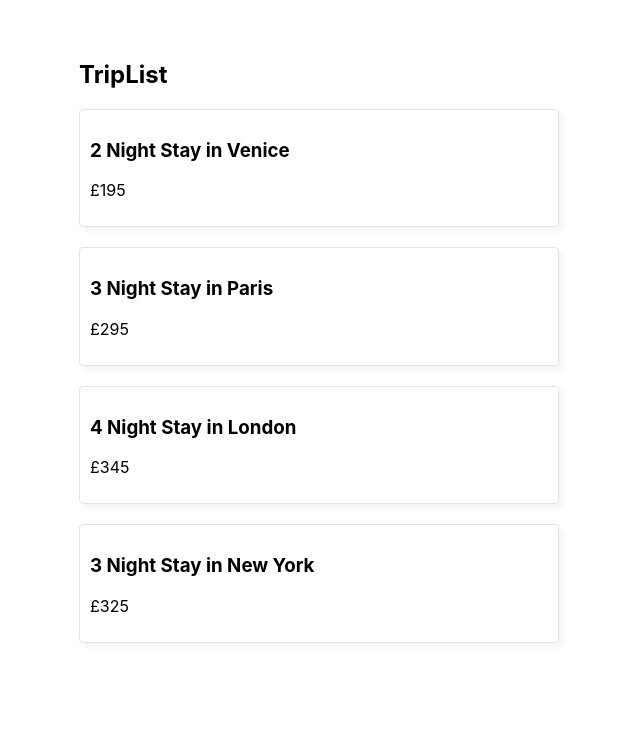
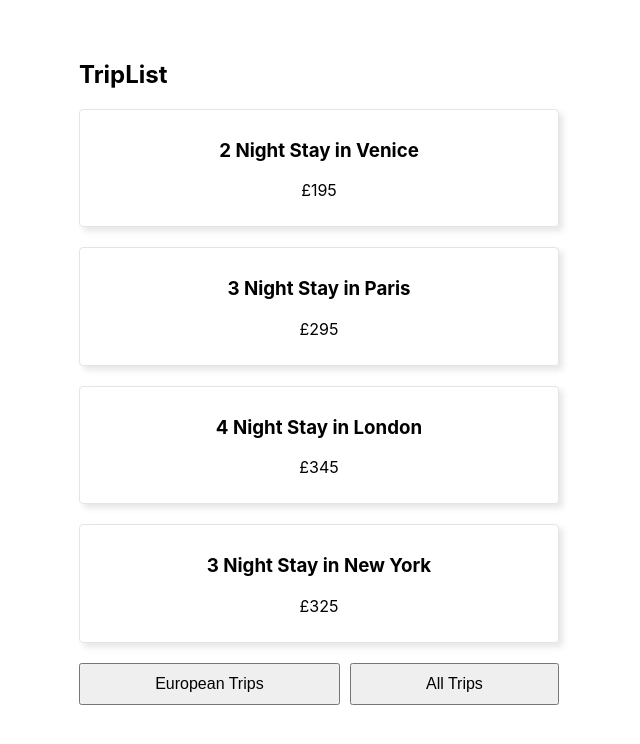
Before and after one commit to cheeseStack/react-project-2, a React (Create React App) app in the folder tripago/: page / in a window 1280 px wide. Shown: the top 744 px of the page, without its empty margins (321-961 px from the left). Built offline with nearby package versions, Linux system fonts and the light colour scheme; data requests are answered from the project's data file.

Commit message:
set url as a dependency to update when querying the url to filter European and American trips using onCLick buttons

```diff
--- a/tripago/data/db.json
+++ b/tripago/data/db.json
@@ -3,22 +3,26 @@
         {
             "title": "2 Night Stay in Venice",
             "price": "£195",
-            "id": "1"
+            "id": "1",
+            "loc": "europe"
         },
         {
             "title": "3 Night Stay in Paris",
             "price": "£295",
-            "id": "2"
+            "id": "2",
+            "loc": "europe"
         },
         {
             "title": "4 Night Stay in London",
             "price": "£345",
-            "id": "3"
+            "id": "3",
+            "loc": "europe"
         },
         {
             "title": "3 Night Stay in New York",
             "price": "£325",
-            "id": "4"
+            "id": "4",
+            "loc": "america"
         }
     ]
 }
--- a/tripago/src/components/TripList.css
+++ b/tripago/src/components/TripList.css
@@ -7,11 +7,23 @@
 }
 
 .trip-list li {
-    border: 1px solid #e4e4e4;
+    border: 1.5px solid #e4e4e4;
     box-sizing: border-box;
     padding: 10px;
-    box-shadow: 4px 4px 6px rgba(0,0,0,0.05);
+    box-shadow: 4px 4px 6px rgba(0,0,0,0.1);
     border-radius: 4px;
     list-style-type: none;
     margin: 20px 0;
+    text-align: center;
 }
+
+.trip-list .filters {
+    display: flex;
+    gap: 10px;
+}
+
+.trip-list button {
+    padding: 10px;
+    font-size: 16px;
+    flex-grow: 1;
+}
--- a/tripago/src/components/TripList.js
+++ b/tripago/src/components/TripList.js
@@ -5,12 +5,13 @@
 
 export default function TripList() {
     const [trips, setTrips] = useState([])
+    const [url, setUrl] = useState('http://localhost:3000/trips')
 
     useEffect(() => {
-        fetch('http://localhost:3000/trips')
+        fetch(url)
         .then(response => response.json())
         .then(json => setTrips(json))
-    }, [])
+    }, [url])
 
     console.log(trips)
 
@@ -27,6 +28,15 @@
                 </li>
             ))}
         </ul>
+
+        <div className="filters">
+            <button onClick={() => setUrl('http://localhost:3000/trips?loc=europe')}>
+                European Trips
+            </button>
+            <button onClick={() => setUrl('http://localhost:3000/trips')}>
+                All Trips
+            </button>
+        </div>
     </div>
   )
 }
```
